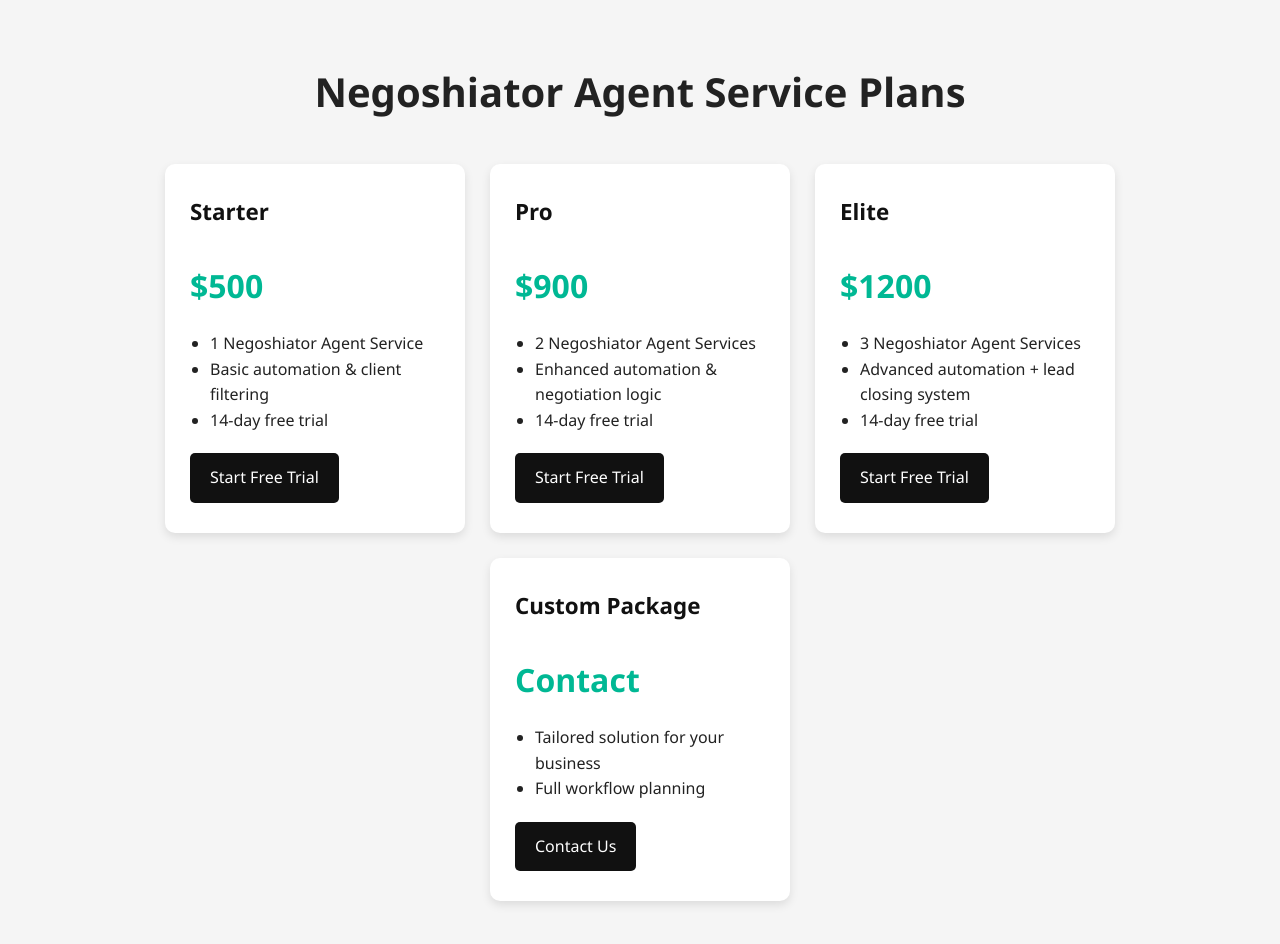
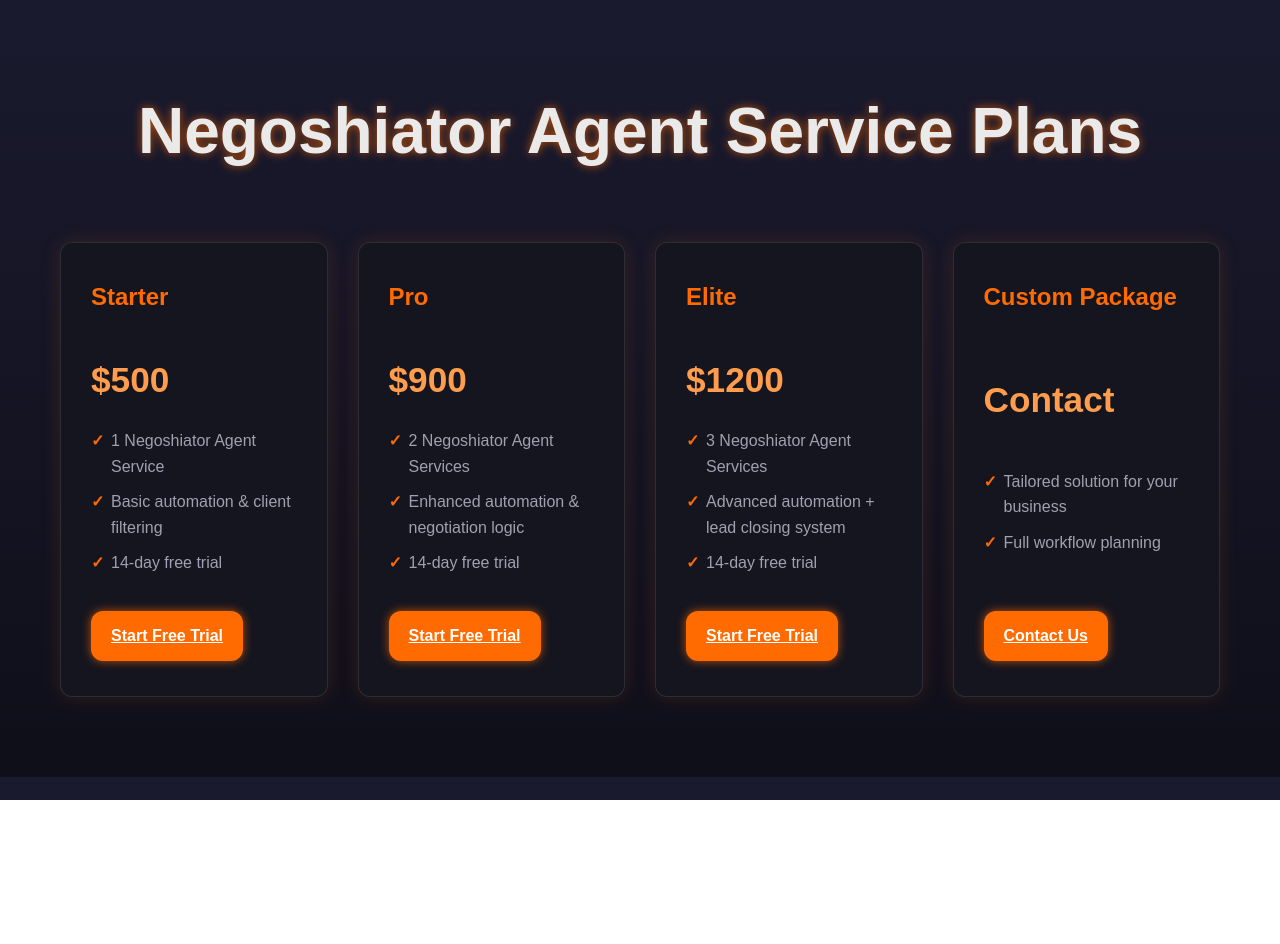
Before and after one commit to negoshiai/negoshiai2, a plain HTML site: page pricing/index.html in a window 1280 px wide. After the commit the page ends 800 px from the top, so only its background shows below. Drawn offline with Linux system fonts and the light colour scheme.

Commit message:
Update index.html

```diff
--- a/pricing/index.html
+++ b/pricing/index.html
@@ -1,101 +1,130 @@
 <!DOCTYPE html>
 <html lang="en">
 <head>
-  <meta charset="UTF-8">
-  <meta name="viewport" content="width=device-width, initial-scale=1.0">
+  <meta charset="UTF-8" />
+  <meta name="viewport" content="width=device-width, initial-scale=1.0"/>
   <title>Pricing | Negoshiai</title>
-  <link rel="stylesheet" href="../style.css?v=1">
   <style>
+    /* --- Buzzworthy-Inspired Premium Theme --- */
     :root {
-      --primary: #111;
-      --secondary: #333;
-      --bg: #f5f5f5;
-      --white: #fff;
-      --accent: #00b894;
-      --radius: 10px;
-      --shadow: 0 4px 10px rgba(0, 0, 0, 0.1);
+      --color-background: #0F0F1A;
+      --color-text: #EAEAEA;
+      --color-primary: #FF6B00;
+      --color-primary-light: #FF8C3D;
+      --color-primary-dark: #E05A00;
+      --color-accent: #FF9D4D;
+      --color-secondary-text: #A0A0B0;
+      --color-border: rgba(255, 255, 255, 0.1);
+      --glow-color: rgba(255, 107, 0, 0.7);
+      --font-primary: 'Poppins', sans-serif;
+      --transition-speed: 0.4s;
+      --radius: 12px;
+      --shadow: 0 0 20px rgba(255, 107, 0, 0.15);
     }
 
     * {
-      box-sizing: border-box;
       margin: 0;
       padding: 0;
+      box-sizing: border-box;
     }
 
     body {
-      font-family: 'Segoe UI', Tahoma, Geneva, Verdana, sans-serif;
-      background: var(--bg);
-      color: #222;
+      font-family: var(--font-primary);
+      background: linear-gradient(180deg, #1a1a2e 0%, #0f0f1a 100%);
+      color: var(--color-text);
       line-height: 1.6;
+      overflow-x: hidden;
     }
 
     .container {
-      max-width: 1100px;
-      margin: 60px auto;
+      max-width: 1200px;
+      margin: 80px auto;
       padding: 0 20px;
     }
 
     h1 {
       text-align: center;
-      margin-bottom: 40px;
-      font-size: 2.5rem;
+      font-size: clamp(2.5rem, 6vw, 4rem);
+      margin-bottom: 60px;
+      color: var(--color-text);
+      text-shadow: 0 0 10px var(--glow-color);
     }
 
     .plans {
       display: flex;
       flex-wrap: wrap;
       justify-content: center;
-      gap: 25px;
+      gap: 30px;
     }
 
     .plan {
-      background: var(--white);
+      background: #15151f;
+      border: 1px solid var(--color-border);
       border-radius: var(--radius);
-      box-shadow: var(--shadow);
-      padding: 30px 25px;
-      flex: 1 1 250px;
+      padding: 35px 30px;
       max-width: 300px;
+      flex: 1 1 260px;
       display: flex;
       flex-direction: column;
       justify-content: space-between;
-      transition: transform 0.3s;
+      box-shadow: var(--shadow);
+      transition: transform 0.3s, box-shadow 0.3s;
     }
 
     .plan:hover {
-      transform: translateY(-5px);
+      transform: translateY(-10px);
+      box-shadow: 0 0 30px var(--glow-color);
     }
 
     .plan h2 {
-      margin-bottom: 10px;
-      font-size: 1.4rem;
-      color: var(--primary);
+      font-size: 1.5rem;
+      margin-bottom: 15px;
+      color: var(--color-primary);
     }
 
     .price {
-      font-size: 2rem;
+      font-size: 2.2rem;
       font-weight: bold;
-      color: var(--accent);
       margin: 20px 0;
+      color: var(--color-accent);
     }
 
     ul {
-      list-style: disc;
+      list-style: none;
+      padding-left: 0;
+      margin-bottom: 25px;
+    }
+
+    ul li {
+      margin-bottom: 10px;
+      color: var(--color-secondary-text);
+      position: relative;
       padding-left: 20px;
-      margin-bottom: 20px;
+    }
+
+    ul li::before {
+      content: '✓';
+      position: absolute;
+      left: 0;
+      color: var(--color-primary);
+      font-weight: bold;
     }
 
     .btn a {
       display: inline-block;
-      background: var(--primary);
-      color: var(--white);
+      background: var(--color-primary);
+      color: #fff;
       padding: 12px 20px;
-      text-decoration: none;
-      border-radius: 5px;
-      transition: background 0.3s;
+      text-align: center;
+      border-radius: var(--radius);
+      font-weight: 600;
+      transition: background 0.3s ease, box-shadow 0.3s ease;
+      box-shadow: 0 0 10px var(--glow-color);
     }
 
     .btn a:hover {
-      background: var(--secondary);
+      background: var(--color-primary-light);
+      box-shadow: 0 0 16px var(--glow-color);
     }
 
     @media (max-width: 768px) {
@@ -155,4 +184,4 @@
     </div>
   </div>
 </body>
-  </html>
+</html>
```
